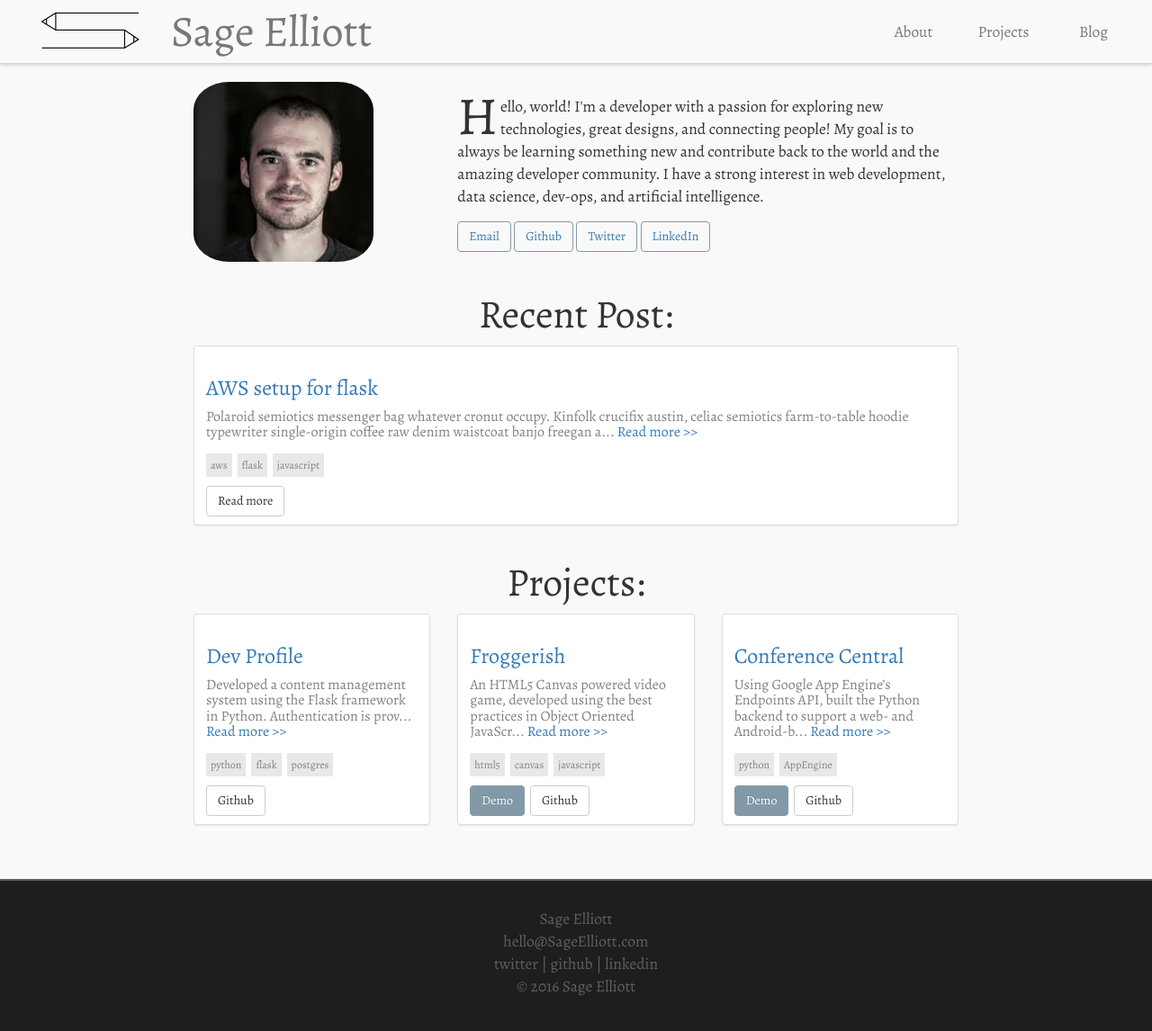
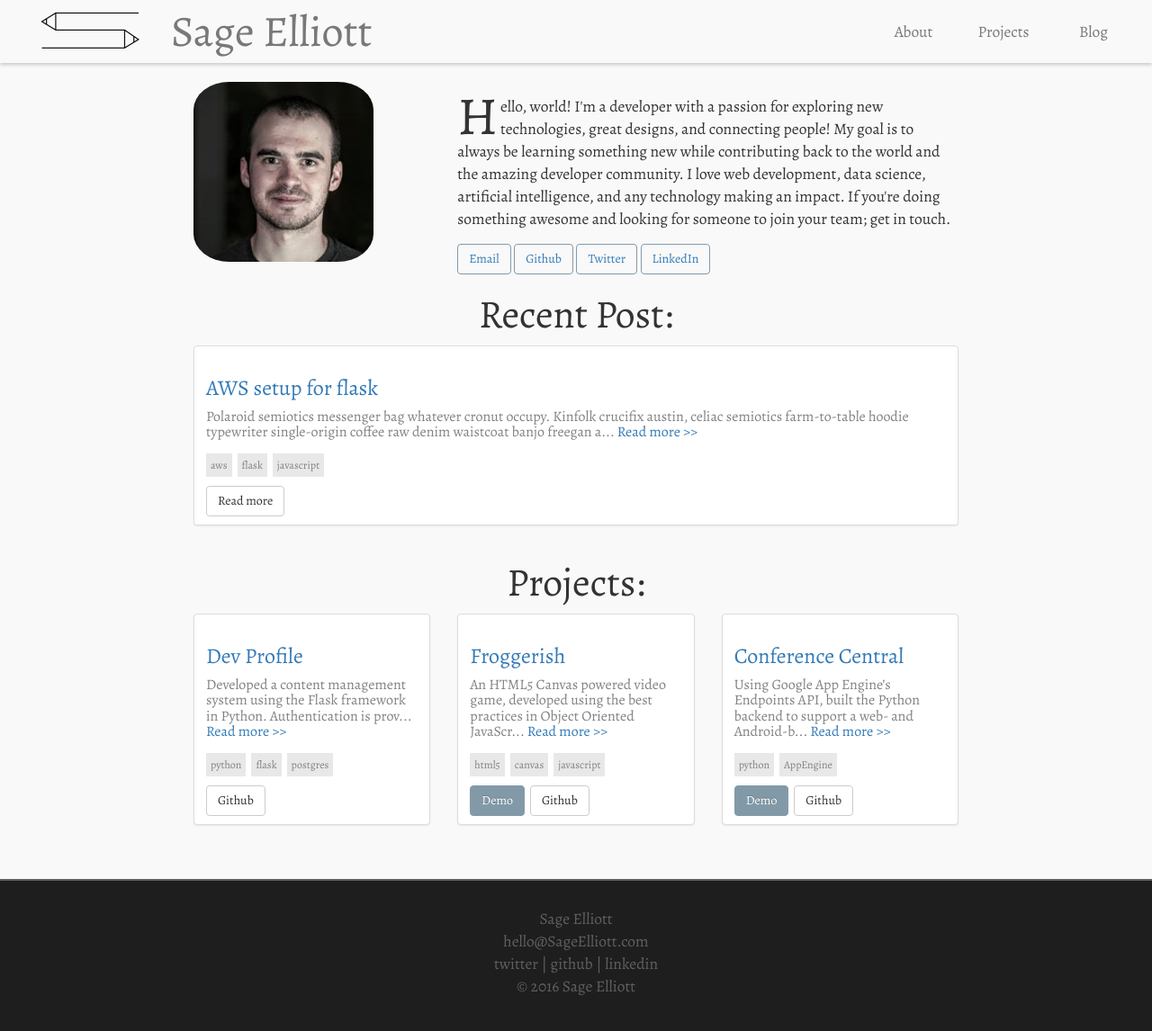
Before and after one commit to sagecodes/sage-blog, a Jekyll site: the page built from index.html, in a window 1280 px wide. Shown: the top 1146 px of the page at 90% size. Built offline with Jekyll 4.4.1, drawn with Linux system fonts in a browser that asks for light colours; nearby versions of some CDN libraries; some web fonts are replaced.

Commit message:
rewrite intro

```diff
--- a/index.html
+++ b/index.html
@@ -12,7 +12,7 @@ layout: default
                   </div>
                   <div class=" col-md-8">
                       <p class="intro">
-                          <span class="dropcap">H</span>ello, world! I'm a developer with a passion for exploring new technologies, great designs, and connecting people! My goal is to always be learning something new and contribute back to the world and the amazing developer community. I have a strong interest in web development, data science, dev-ops, and artificial intelligence.
+                          <span class="dropcap">H</span>ello, world! I'm a developer with a passion for exploring new technologies, great designs, and connecting people! My goal is to always be learning something new while contributing back to the world and the amazing developer community. I love web development, data science, artificial intelligence, and any technology making an impact. If you're doing something awesome and looking for someone to join your team; get in touch.
                       </p>
                   </div>
                   <div class=" col-md-7">
```
